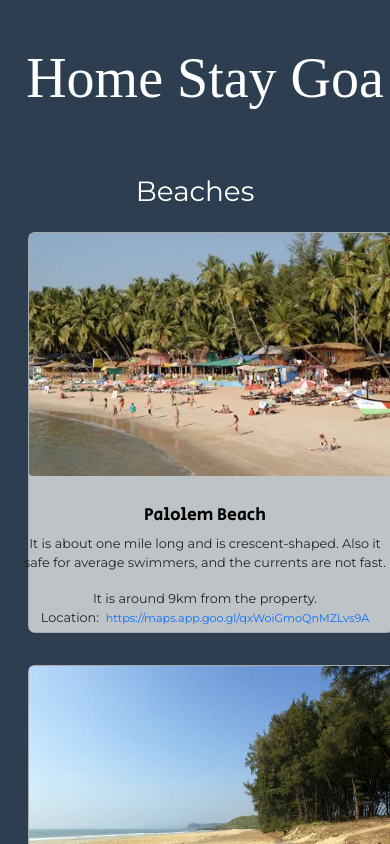
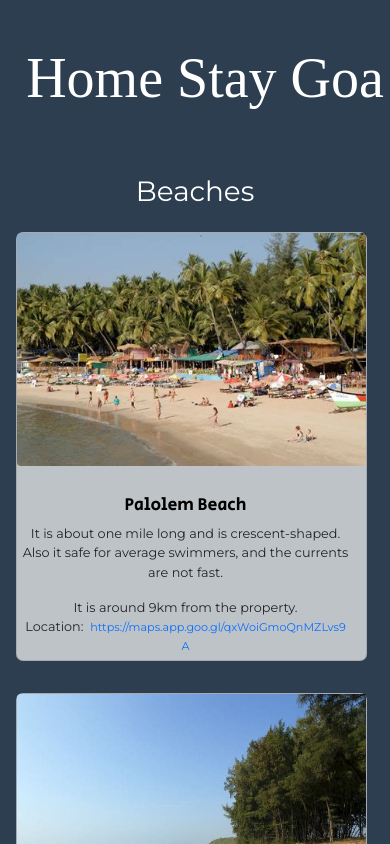
Before and after one commit to Umang2802/homestaygoa, a React (Create React App) app: page /beaches in a window 390 px wide. Shown: the top 844 px of the page. Built offline with nearby package versions, Linux system fonts and the light colour scheme; a web font is replaced by a local one.

Commit message:
add responsiveness to beaches page

```diff
--- a/src/Footer/Footer.js
+++ b/src/Footer/Footer.js
@@ -7,7 +7,7 @@ export const Footer = () => {
       <Container>
         <Row>
           <Column>
-            <Heading>Contact Us</Heading>
+            <Heading>Contact Us</Heading><br/>
             <Contact>Call Us: 779808XXXX</Contact>
             <Contact>Email Us: homestaygoa@gmail.com</Contact>
             <Contact>Address: New Vaddem, Bhatpal, Canacona Goa, India</Contact>
--- a/src/Footer/FooterStyle.js
+++ b/src/Footer/FooterStyle.js
@@ -7,17 +7,20 @@ export const Container = styled.div`
     padding-top: 30px;
     padding-bottom: 20px;
     width: 100%;
-    backdrop-filter: blur(20px);
+    backdrop-filter: blur(100px);
     position:relative;
 `;
 
 export const Row = styled.div`
     display: grid;
+    margin-left: 135px;
+    margin-right: 135px;
     grid-template-columns: repeat(2,auto);
-    justify-content: space-evenly;
+    justify-content: space-between;
 
     @media (max-width: 1000px) {
         grid-template-columns: repeat(1,auto);
+        margin: auto;
     }
 `;
 
--- a/src/Pages/beaches.js
+++ b/src/Pages/beaches.js
@@ -46,13 +46,13 @@ function Beaches() {
         <h1 className="title" style={{ textAlign: "center" }}>
           Beaches
         </h1>
-        <div className="row row-cols-1 row-cols-md-2">
+        <div className="row row-cols-1 row-cols-md-2 ">
           {beaches.map((item) => {
             return (
-              <div className="col">
-                <div className="card m-3 p-0 text-dark">
-                  <div className="row">
-                    <div className="col-md-7">
+              <div className="col p-0">
+                <div className="card m-3 p-0 text-dark" style={{width: '90%'}}>
+                  <div className="row m-0">
+                    <div className="col-md-7 p-0">
                       <img
                         src={item.image}
                         class="img-fluid rounded-start"
```
